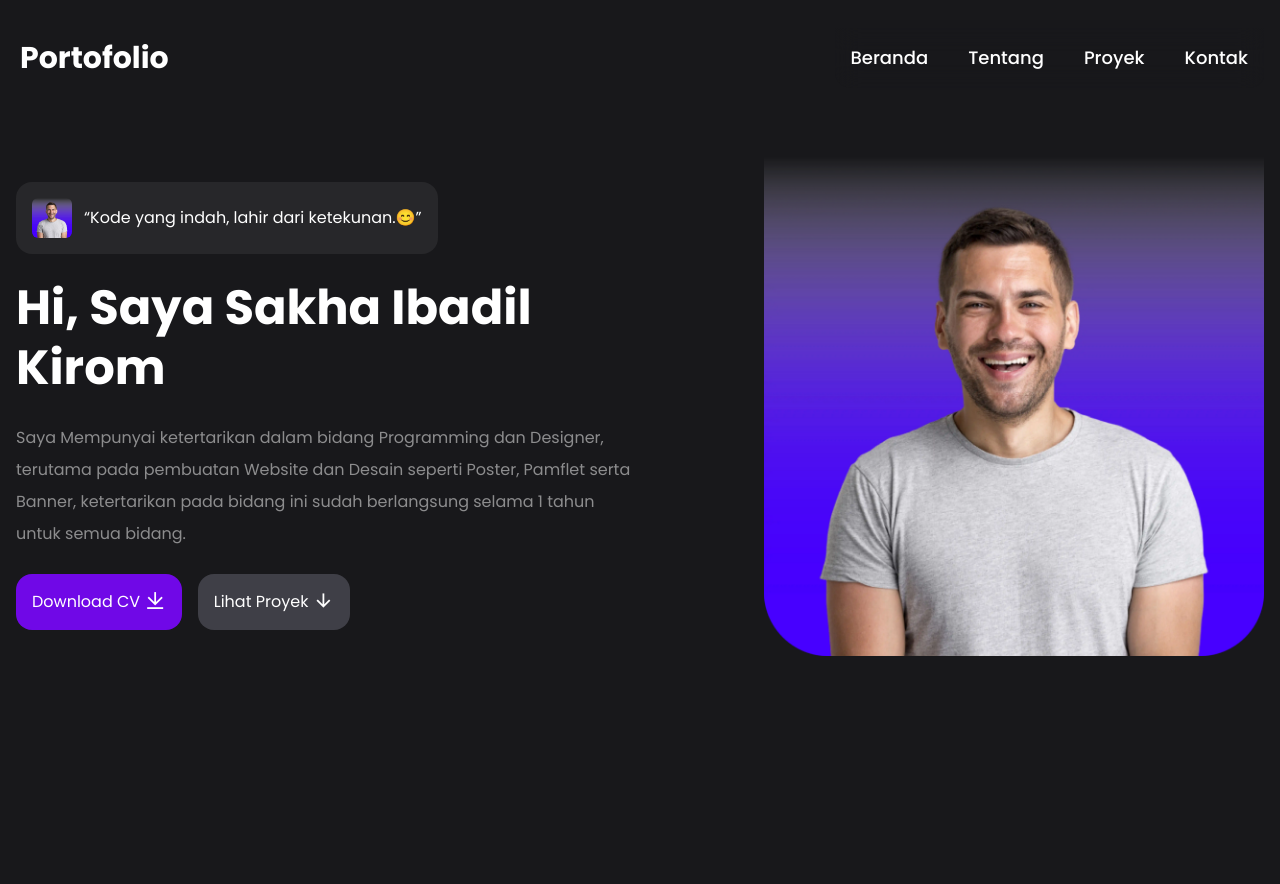
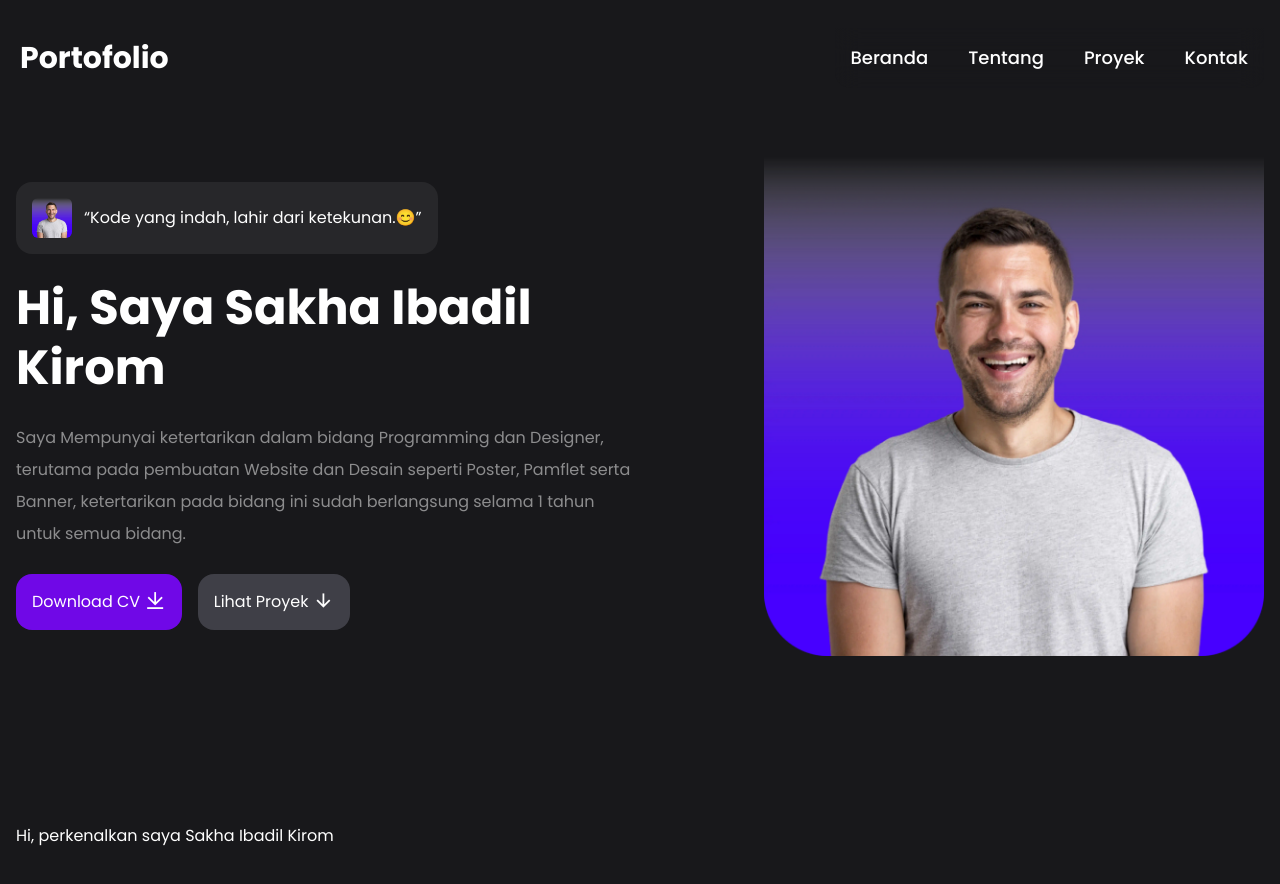
Before and after one commit to Sakhaika/MyPortofolioWebsite, a React (Vite) app: page / in a window 1280 px wide. Shown: the top 884 px of the page. Before the commit the page ends 800 px from the top, so only its background shows below. Built offline with nearby package versions, Linux system fonts and the light colour scheme.

Commit message:
feat: add introduction section to App component

```diff
--- a/src/App.jsx
+++ b/src/App.jsx
@@ -43,6 +43,13 @@ function App() {
           className="w-125 md:ml-auto"
         />
       </div>
+
+      {/* Tentang */}
+      <div className="tentag mt-32 py-10">
+        <div>
+          <p>Hi, perkenalkan saya Sakha Ibadil Kirom</p>
+        </div>
+      </div>
     </>
   );
 }
```
